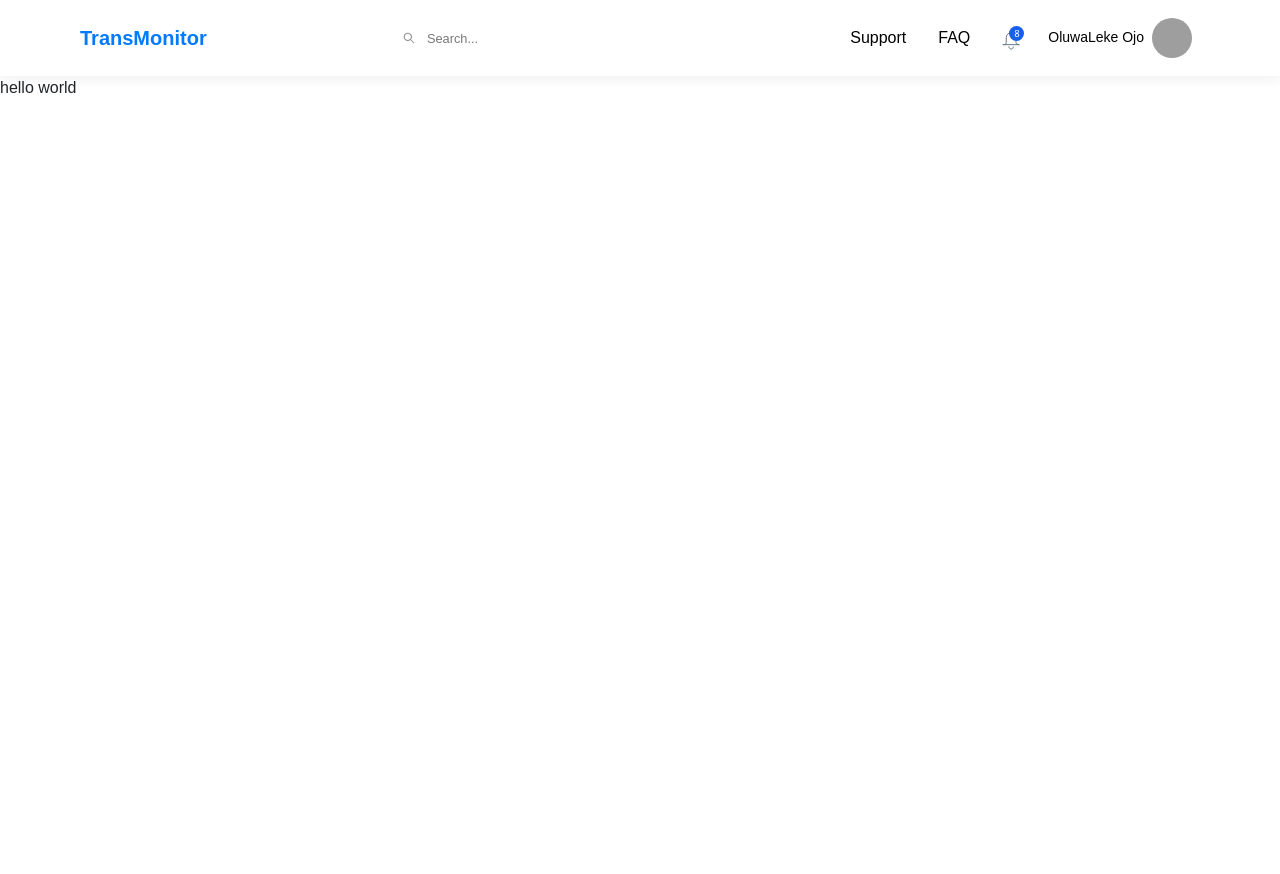
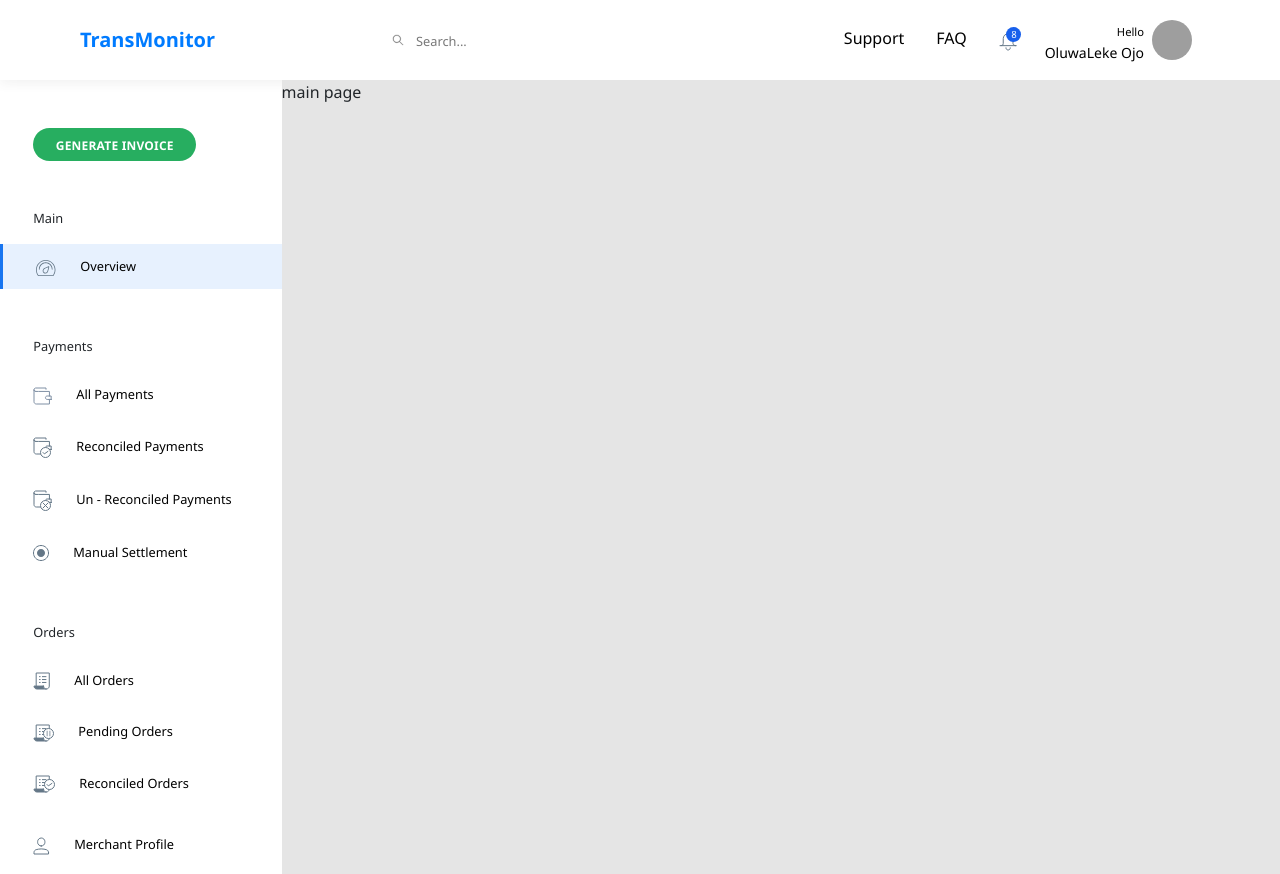
Before and after one commit to Ad3mola/trans-monitor, a React (Create React App) app: page / in a window 1280 px wide. Before the commit the page ends 800 px from the top, so only its background shows below. Built offline with nearby package versions, Linux system fonts and the light colour scheme; grey boxes are pictures that could not be loaded.

Commit message:
add sidenav

```diff
--- a/src/App.js
+++ b/src/App.js
@@ -6,6 +6,7 @@ import { ThemeProvider } from "styled-components";
 import Navbar from "./components/Navbar";
 import GlobalStyle from "./theme/globalStyles";
 import lightTheme from "./theme/lightTheme";
+import Sidenav from "./components/Sidenav";
 
 function App() {
   return (
@@ -13,7 +14,12 @@ function App() {
       <div>
         <GlobalStyle />
         <Navbar />
-        hello world
+        <div className="row w-100 mx-auto app-container">
+          <div className="sidenav-container p-0">
+            <Sidenav />
+          </div>
+          <div className="main-page-container p-0">main page</div>
+        </div>
       </div>
     </ThemeProvider>
   );
--- a/src/components/Navbar.js
+++ b/src/components/Navbar.js
@@ -102,6 +102,7 @@ function Navbar() {
               className="text-right d-flex justify-content-center align-items-center"
             >
               <div className="name">
+                <small>Hello</small>
                 <p className="m-0 username">OluwaLeke Ojo</p>
               </div>
 
--- /dev/null
+++ b/src/components/Sidenav.js
@@ -0,0 +1,82 @@
+import React from "react";
+import SidenavStyle from "../styles/SidenavStyles";
+import {
+  ManualIcon,
+  MerchantIcon,
+  OrdersIcon,
+  OverviewIcon,
+  PendingOrdersIcon,
+  ReconciledIcon,
+  ReconciledOrdersIcon,
+  UnreconciledIcon,
+  WalletIcon,
+} from "./SVGs";
+
+function Sidenav() {
+  return (
+    <SidenavStyle>
+      <div className="mt-5 d-flex flex-column justify-content-center">
+        <div className="btn-container">
+          <a
+            href="/"
+            className="btn my-auto py-2 font-weight-bold invoice-button"
+          >
+            GENERATE INVOICE
+          </a>
+        </div>
+
+        <div className="mt-5 link-category">
+          <div className="main-category">
+            <p>Main</p>
+            <a href="/" className="link active">
+              <OverviewIcon />
+              <span className="ml-4">Overview</span>
+            </a>
+          </div>
+          <div className="payment-category mt-5">
+            <p>Payments</p>
+            <a href="/" className="link">
+              <WalletIcon />
+              <span className="ml-4">All Payments</span>
+            </a>
+            <a href="/" className="link">
+              <ReconciledIcon />
+              <span className="ml-4">Reconciled Payments</span>
+            </a>
+            <a href="/" className="link">
+              <UnreconciledIcon />
+              <span className="ml-4">Un - Reconciled Payments</span>
+            </a>
+            <a href="/" className="link">
+              <ManualIcon />
+              <span className="ml-4">Manual Settlement</span>
+            </a>
+          </div>
+          <div className="orders-category mt-5">
+            <p>Orders</p>
+            <a href="/" className="link">
+              <OrdersIcon />
+              <span className="ml-4">All Orders</span>
+            </a>
+            <a href="/" className="link">
+              <PendingOrdersIcon />
+              <span className="ml-4">Pending Orders</span>
+            </a>
+            <a href="/" className="link">
+              <ReconciledOrdersIcon />
+              <span className="ml-4">Reconciled Orders</span>
+            </a>
+          </div>
+          <div className="merchant-profile mt-3">
+            <a href="/" className="link">
+              <MerchantIcon />
+              <span className="ml-4">Merchant Profile</span>
+            </a>
+          </div>
+        </div>
+      </div>
+    </SidenavStyle>
+  );
+}
+
+export default Sidenav;
--- a/src/styles/NavbarStyles.js
+++ b/src/styles/NavbarStyles.js
@@ -12,6 +12,9 @@ const NavbarStyle = styled.div`
   }
   .hello-text {
     font-size: 10px;
+  }
+  .name small {
+    font-size: 70%;
   }
   .username {
     font-size: 14px;
--- /dev/null
+++ b/src/styles/SidenavStyles.js
@@ -0,0 +1,32 @@
+import styled from "styled-components";
+
+const SidenavStyle = styled.div`
+  font-size: 0.8rem;
+  & a {
+    display: block;
+    margin: 0.5em 0;
+    color: black;
+    padding: 1em 0;
+    width: 100%;
+  }
+  .active {
+    background: rgba(24, 117, 240, 0.1);
+    border-left: 3px solid #1875f0;
+  }
+  .btn-container,
+  .link,
+  p {
+    padding-left: 2.6em;
+  }
+  .invoice-button {
+    background: #27ae60;
+    border-radius: 30px;
+    width: 163px;
+    height: 33px;
+    font-size: 12px;
+    color: white;
+    letter-spacing: 0.2px;
+  }
+`;
+
+export default SidenavStyle;
--- a/src/theme/globalStyles.js
+++ b/src/theme/globalStyles.js
@@ -13,7 +13,7 @@ const GlobalStyle = createGlobalStyle`
 } */
 body {
   margin: 0;
-  font-family: "Mulish", sans-serif, -apple-system, BlinkMacSystemFont, "Segoe UI",
+  font-family:  "Segoe UI",
     "Roboto", "Oxygen", "Ubuntu", "Cantarell", "Fira Sans", "Droid Sans",
     "Helvetica Neue", sans-serif;
   -webkit-font-smoothing: antialiased;
@@ -28,8 +28,8 @@ body::-webkit-scrollbar-track {
 }
 
 body::-webkit-scrollbar-thumb {
-  background-color: #b50543;
-  outline: 1px solid #b50543;
+  background-color: #7F8FA4;
+  outline: 1px solid #7F8FA4;
 }
 
 code {
```
